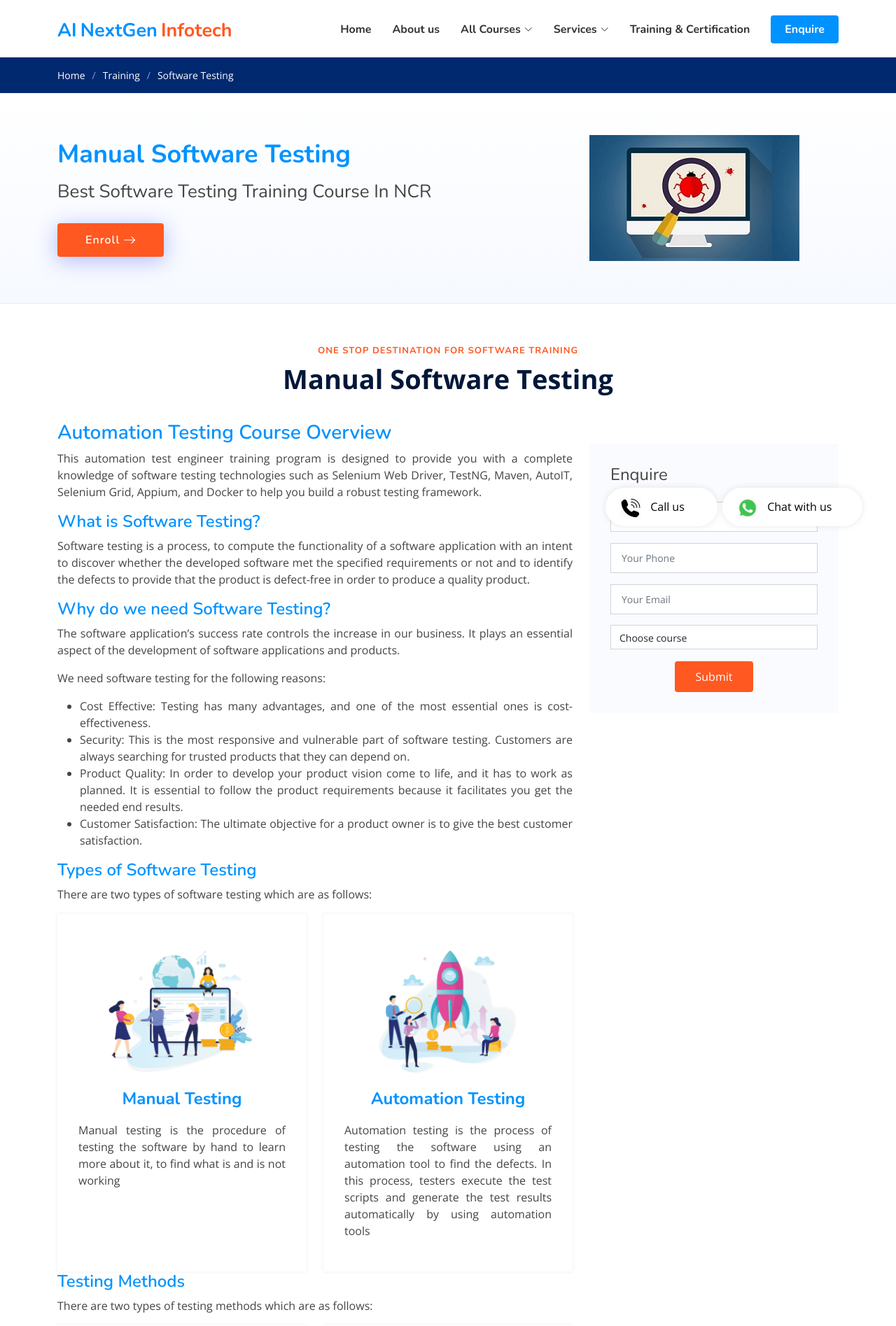
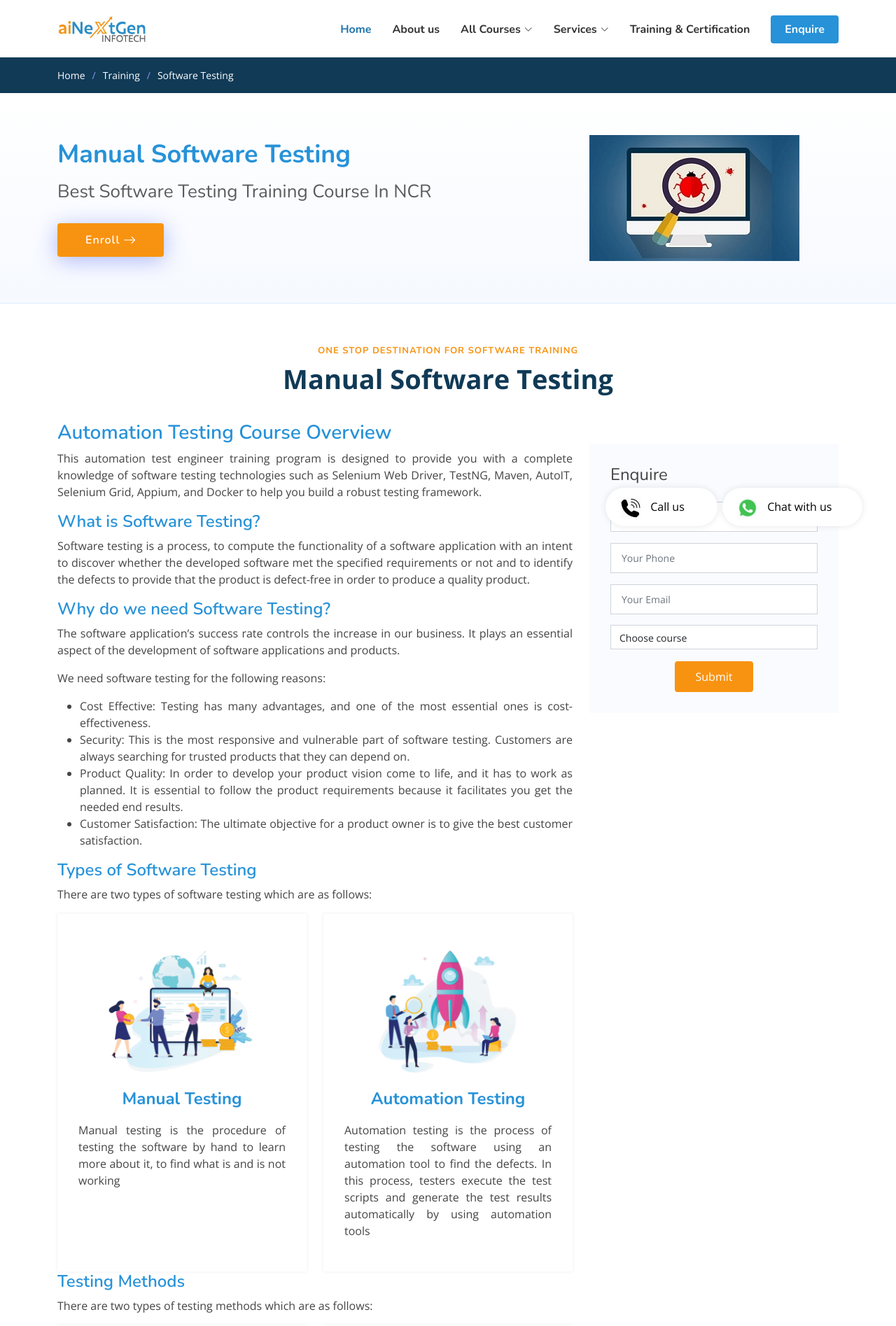
Before and after one commit to vishu3278/ainextgen, a PHP site: page /kundan/manual-testing.php in a window 1280 px wide. Shown: the top 1895 px of the page at 70% size. Run offline with PHP 8.4, Linux system fonts and the light colour scheme.

Commit message:
logo and colors

```diff
--- a/assets/css/forms.css
+++ b/assets/css/forms.css
@@ -52,7 +52,7 @@
 .contact #contactForm input:focus,
 .contact #contactForm select:focus,
 .contact #contactForm textarea:focus {
-    border-color: #4154f1;
+    border-color: var(--blue-light1);
 }
 
 .contact #contactForm input {
@@ -64,7 +64,7 @@
 }
 
 .contact #contactForm button[type="submit"] {
-    background: #FF5821;
+    background: var(--orange, #FF5821);
     border: 0;
     padding: 10px 30px;
     color: #fff;
@@ -73,5 +73,5 @@
 }
 
 .contact #contactForm button[type="submit"]:hover {
-    background: #0092FF;
+    background: var(--orange-dark1);
 }
--- a/assets/css/inner-page.css
+++ b/assets/css/inner-page.css
@@ -7,7 +7,7 @@
  }
 .inner-page .content h2,
 .inner-page .content h3,
-.inner-page .content h4 { font-weight: 600; color: #0092FF; }
+.inner-page .content h4 { font-weight: 600; color: var(--blue, #0092FF); }
 .inner-page .content p,
 .inner-page .content li { text-align: justify; }
 .inner-page .contact { padding-top: 2rem; position: sticky; top: 80px; left: 0; }
@@ -16,7 +16,7 @@
 .inner-page .course-faq .accordion-button:focus { outline: none; box-shadow: none; background: none; }
 .inner-page .values .box h4 {
   font-size: 24px;
-  color: #0092FF;
+  color: var(--blue, #0092FF);
   font-weight: 700;
   margin-bottom: 18px;
 }
--- a/assets/css/style.css
+++ b/assets/css/style.css
@@ -10,6 +10,30 @@
 --------------------------------------------------------------*/
 :root {
   scroll-behavior: smooth;
+
+  --blue-light3: #d4e9f7;
+  --blue-light2: #a9d3ef;
+  --blue-light1: #7dbee8;
+  --blue: #2792d8;
+  --blue-dark1: #1f75ad;
+  --blue-dark2: #175882;
+  --blue-dark3: #103a56;
+
+  --orange-light3: #feedd7;
+  --orange-light2: #fcd6a6;
+  --orange-light1: #fbc074;
+  --orange: #f89311;
+  --orange-dark1: #d07806;
+  --orange-dark2: #9e5b05;
+  --orange-dark3: #6d3f03;
+
+  --grey-light3: #c0c1c3;
+  --grey-light2: #a7a8a9;
+  --grey-light1: #8d8e90;
+  --grey: #5a5b5d;
+  --grey-dark1: #414243;
+  --grey-dark2: #282829;
+  --grey-dark3: #0f0f0f;
 }
 
 body {
@@ -18,12 +42,12 @@ body {
 }
 
 a {
-  color: #4154f1;
+  color: var(--blue-dark1);
   text-decoration: none;
 }
 
 a:hover {
-  color: #717ff5;
+  color: var(--blue-dark2);
   text-decoration: none;
 }
 
@@ -49,7 +73,7 @@ section {
   letter-spacing: 1px;
   font-weight: 700;
   margin: 0;
-  color: #FF5821;
+  color: var(--orange, #FF5821);
   text-transform: uppercase;
 }
 
@@ -59,7 +83,7 @@ section {
   font-size: 38px;
   line-height: 42px;
   font-weight: 700;
-  color: #031739;
+  color: var(--blue-dark3);
 }
 
 @media (max-width: 768px) {
@@ -74,7 +98,7 @@ section {
 --------------------------------------------------------------*/
 .breadcrumbs {
   padding: 15px 0;
-  background: #012970;
+  background: var(--blue-dark3, #012970);
   min-height: 40px;
   margin-top: 82px;
   color: #fff;
@@ -236,11 +260,11 @@ section {
 }
 
 .navbar a:hover, .navbar .active, .navbar .active:focus, .navbar li:hover > a {
-  color: ##0092FF;
+  color: var(--blue-dark1, #0092FF);
 }
 
 .navbar .getstarted {
-  background: #0092FF;
+  background: var(--blue, #0092FF);
   padding: 8px 20px;
   margin-left: 30px;
   border-radius: 4px;
@@ -432,12 +456,12 @@ section {
   margin: 0;
   font-size: 48px;
   font-weight: 700;
-  color: #0092FF;
+  color: var(--blue, #0092FF);
 }
 .page-banner h1 { font-size: 36px; }
 .page-banner h2,
 .hero h2 {
-  color: #444444;
+  color: var(--grey, #444444);
   margin: 15px 0 0 0;
   font-size: 26px;
 }
@@ -449,7 +473,7 @@ section {
   border-radius: 4px;
   transition: 0.5s;
   color: #fff;
-  background: #FF5821;
+  background: var(--orange, #FF5821);
   box-shadow: 0px 5px 30px rgba(65, 84, 241, 0.4);
 }
 .page-banner .btn-get-started span,
--- a/include/footer.php
+++ b/include/footer.php
@@ -19,10 +19,10 @@
         <div class="row gy-4">
           <div class="col-lg-5 col-md-12 footer-info">
             <a href="index.html" class="logo d-flex align-items-center">
-              <!--<img src="assets/img/logo.png" alt="">-->
+              <img src="assets/img/logo.jpeg" alt="logo">
 
 
-			  <span style="color:#0092FF">AI</span> <span style="color:#0092FF; margin-left:5px;">NextGen</span>  <span style="color:#FF5821;margin-left:5px;">  Infotech</span>
+			         <!-- <span style="color:#0092FF">AI</span> <span style="color:#0092FF; margin-left:5px;">NextGen</span>  <span style="color:#FF5821;margin-left:5px;">  Infotech</span> -->
             </a>
             <p>We are a dynamic team of creatives people of innovation & Marketing Expert.Right from the very beginning, We had a clear vision- To build a team of committed and reliable people who can assist Businesses in their Digital Transformation Journey by helping develop innovative and revenue generating Software Solutions.</p>
             <div class="social-links mt-3">
@@ -74,7 +74,7 @@
 
     <div class="container">
       <div class="copyright">
-        &copy; Copyright <strong><span style="color:#0092FF">AI</span> <span style="color:#0092FF; margin-left:1px;">NextGen</span>  <span style="color:#FF5821;margin-left:1px;">  Infotech</span></strong>. All Rights Reserved
+        &copy; Copyright <strong>AI NextGen Infotech</strong>. All Rights Reserved
       </div>
 
     </div>
--- a/include/header.php
+++ b/include/header.php
@@ -46,9 +46,9 @@
     <div class="container-fluid container-xl d-flex align-items-center justify-content-between">
 
       <a href="index.php" class="logo d-flex align-items-center">
-       <!-- <img src="assets/img/logo.png" alt="">-->
+        <img src="assets/img/logo.jpeg" alt="logo">
 
-		<span style="color:#0092FF">AI</span> <span style="color:#0092FF; margin-left:5px;">NextGen</span>  <span style="color:#FF5821;margin-left:5px;">  Infotech</span>
+		<!-- <span style="color:#0092FF">AI</span> <span style="color:#0092FF; margin-left:5px;">NextGen</span>  <span style="color:#FF5821;margin-left:5px;">  Infotech</span> -->
       </a>
 
       <nav id="navbar" class="navbar">
```
Also changed, not shown: other parts of assets/css/style.css (+16 -16 lines), assets/img/logo.jpeg (added), 1 other file.
